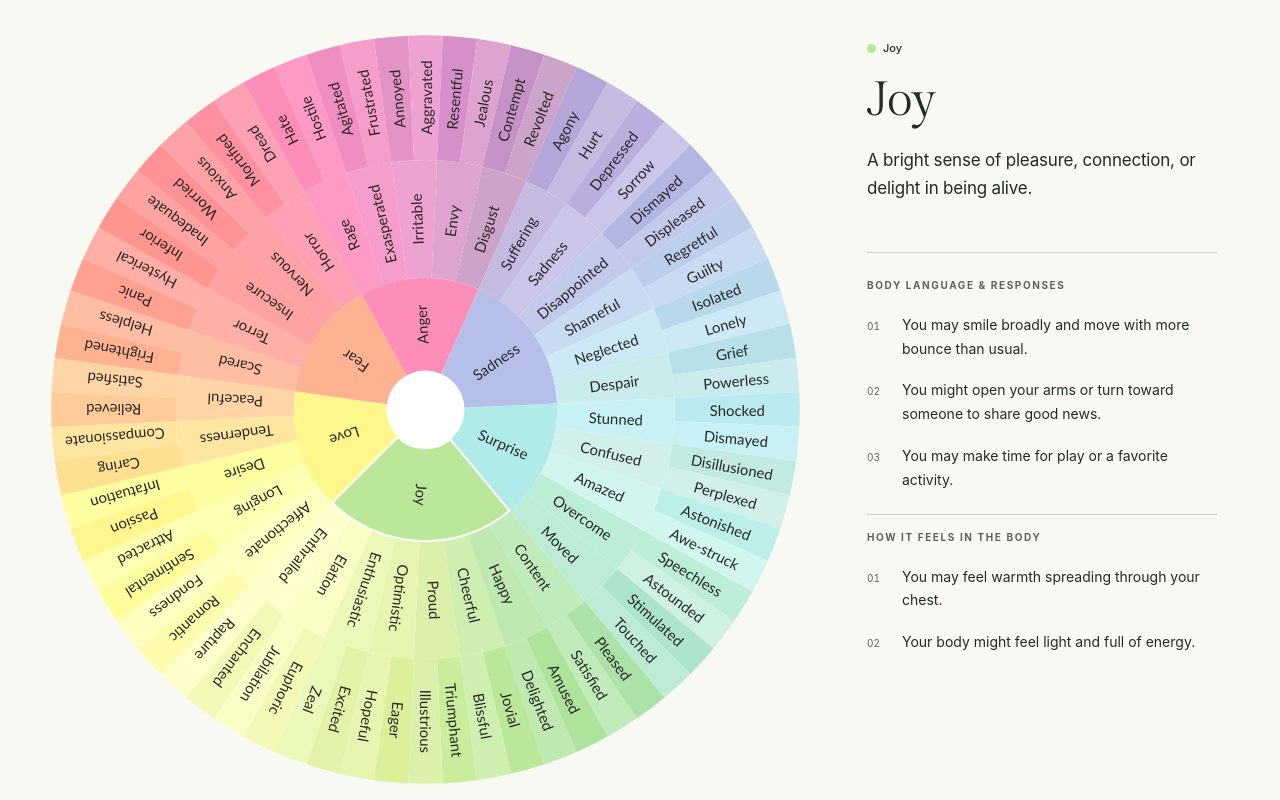
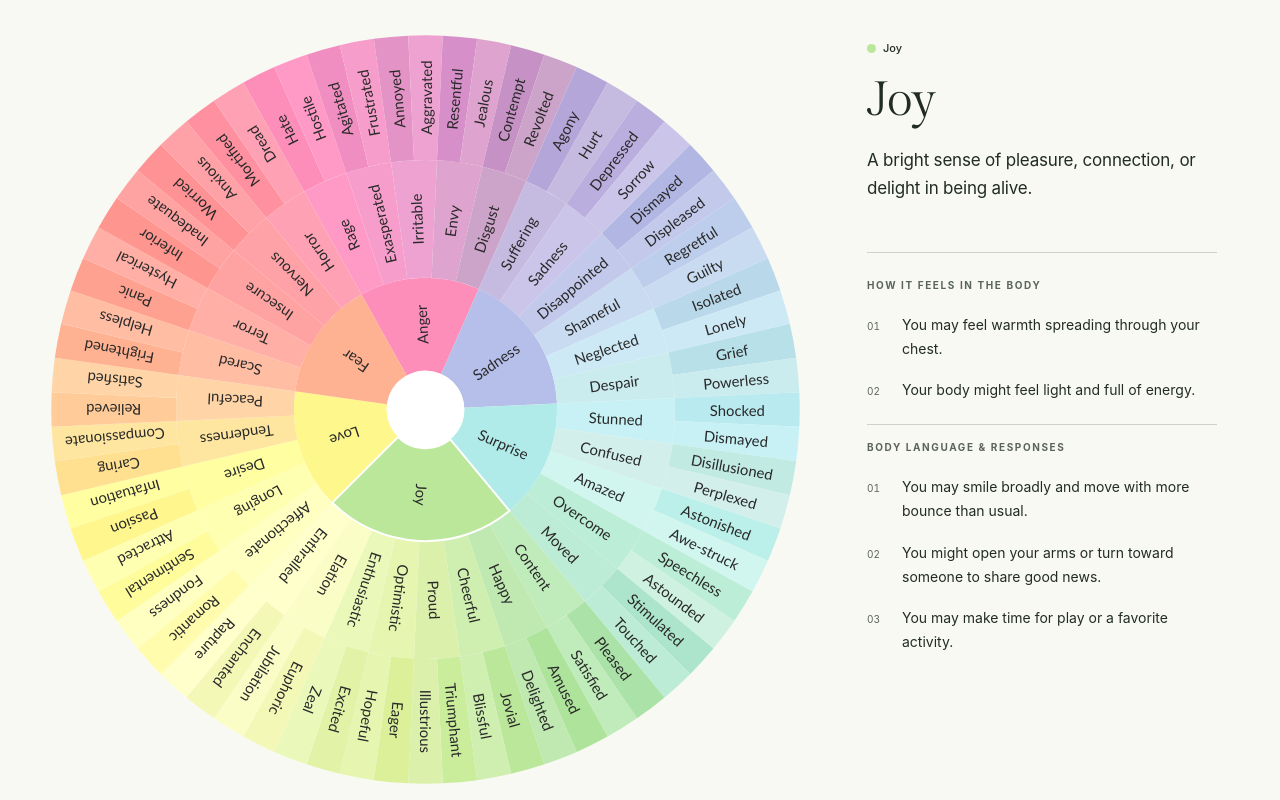
Before and after one commit to juleshaggard/department-of-emotions, a React (Vite) app: page / in a window 1280 px wide. Shown: the top 800 px of the page. Built offline with nearby package versions, Linux system fonts and the light colour scheme.

Commit message:
Update Site source

```diff
--- a/src/explorer/EmotionExplorer.jsx
+++ b/src/explorer/EmotionExplorer.jsx
@@ -43,8 +43,8 @@ function EmotionDetails({ active, familyColor }) {
         <h1 id="emotion-name">{active.name}</h1>
         <p className="emotion-definition">{active.info.definition}</p>
 
+        <ExperienceSection title="How it feels in the body" items={active.info.somaticExperiences} />
         <ExperienceSection title="Body language & responses" items={active.info.responses} />
-        <ExperienceSection title="How it feels in the body" items={active.info.somaticExperiences} />
       </div>
     </aside>
   );
```
Also changed, not shown: 2 other files (tests, documents, lock files or other folders).
